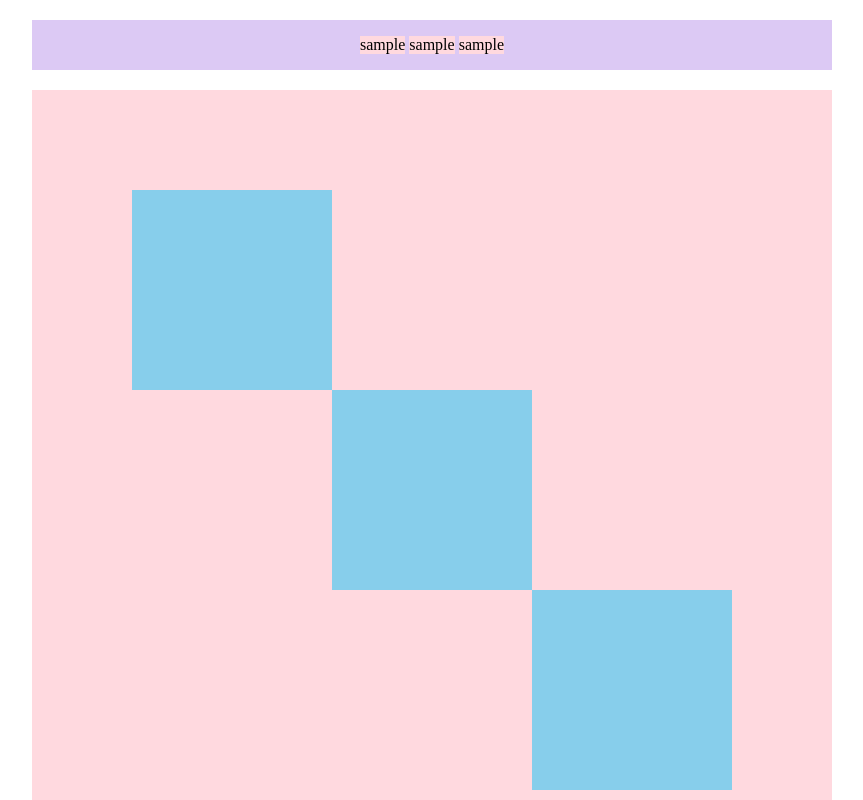
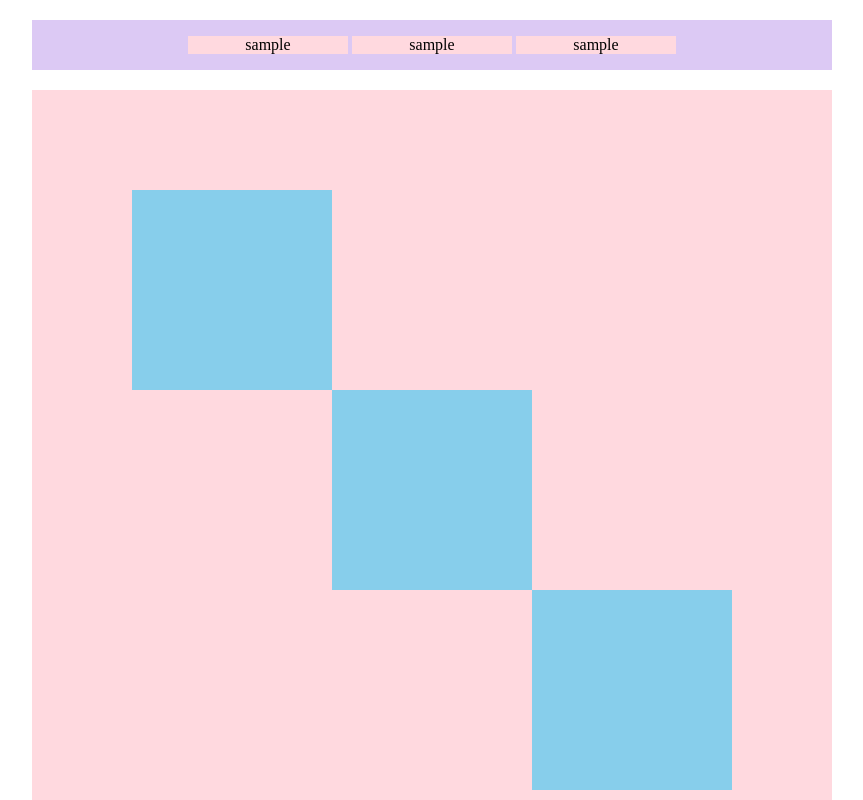
Before and after one commit to sakiko73/html-css-basic-kadai, a plain HTML site: page kadai_018/kadai_018.html in a window 1280 px wide. Shown: the top 800 px of the page, without its empty margins (208-1071 px from the left). Drawn offline with Linux system fonts and the light colour scheme.

Commit message:
指摘箇所修正いたしました。

```diff
--- a/kadai_018/style.css
+++ b/kadai_018/style.css
@@ -5,7 +5,7 @@
     text-align: center;
 }
 .top-child{
-    width: 20％;
+    width: 20%;
     background-color: #ffd9df;
     display: inline-block;
 }
```
